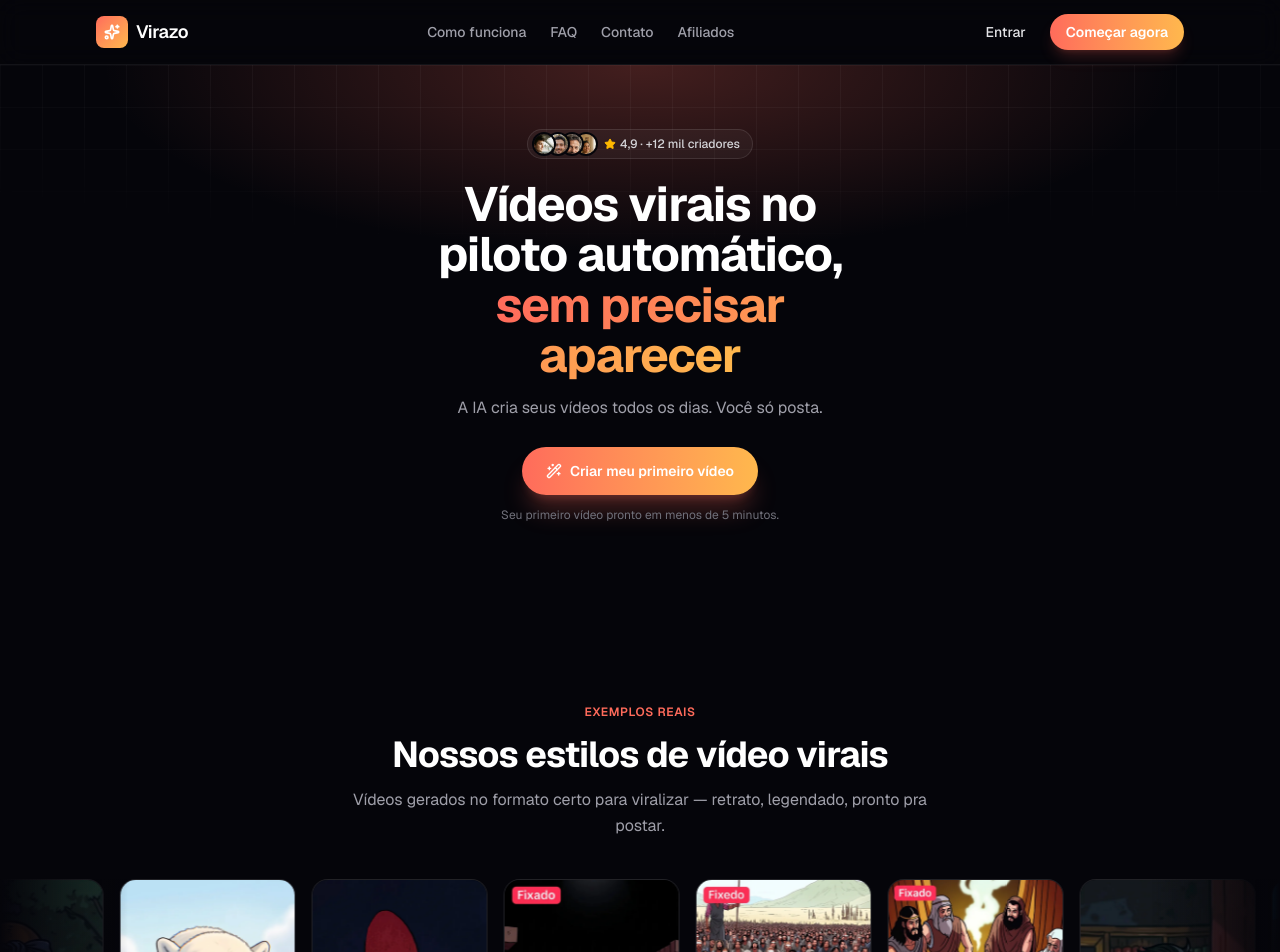
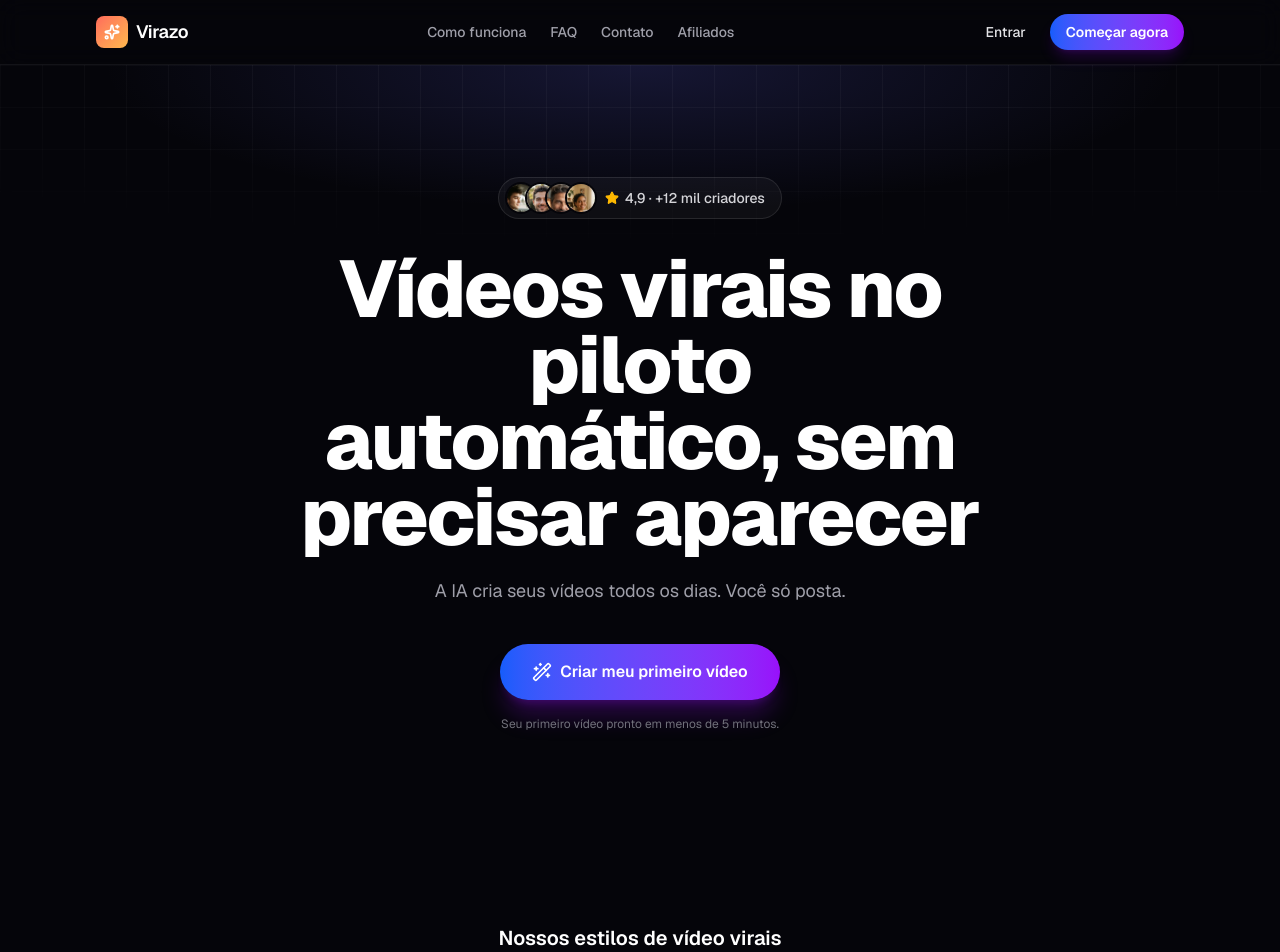
Before and after one commit to mocinhadigital/Virazo, a Next.js app: page / in a window 1280 px wide. Shown: the top 952 px of the page. Built offline with nearby package versions, Linux system fonts and the light colour scheme.

Commit message:
Redesenha Header e Hero para maxima fidelidade visual ao AutoShortz: titulo grande branco, CTA azul-roxo, badge maior, espacamentos ampliados, inicio discreto da proxima secao

```diff
--- a/src/components/landing/Header.tsx
+++ b/src/components/landing/Header.tsx
@@ -50,7 +50,7 @@ export default function Header() {
           </Link>
           <Link
             href="/login?mode=signup"
-            className="rounded-full bg-gradient-to-r from-[#FF6B5B] to-[#FFB84D] px-4 py-2 text-sm font-semibold text-white shadow-lg shadow-[#FF6B5B]/20 transition-transform active:scale-95 sm:hover:scale-[1.03]"
+            className="rounded-full bg-gradient-to-r from-blue-600 to-purple-600 px-4 py-2 text-sm font-semibold text-white shadow-lg shadow-purple-600/20 transition-transform active:scale-95 sm:hover:scale-[1.03]"
           >
             Começar agora
           </Link>
--- a/src/components/landing/Hero.tsx
+++ b/src/components/landing/Hero.tsx
@@ -10,49 +10,51 @@ const AVATARS = [
 
 export default function Hero() {
   return (
-    <section id="topo" className="relative overflow-hidden pt-10 pb-16 sm:pt-16 sm:pb-20">
-      <div className="pointer-events-none absolute inset-0 bg-radial-fade" />
+    <section id="topo" className="relative overflow-hidden pt-20 pb-24 sm:pt-28 sm:pb-32">
+      <div className="pointer-events-none absolute inset-x-0 top-0 h-[420px] bg-[radial-gradient(60%_50%_at_50%_0%,rgba(99,102,241,0.18)_0%,rgba(5,5,10,0)_70%)]" />
       <div className="pointer-events-none absolute inset-x-0 top-0 h-[320px] noise-grid" />
 
-      <div className="relative mx-auto max-w-6xl px-4 sm:px-6 lg:px-8">
-        <div className="mx-auto flex max-w-md flex-col items-center text-center">
-          <div className="inline-flex items-center gap-2 rounded-full border border-white/10 bg-white/[0.04] py-1 pl-1.5 pr-3 text-xs font-medium text-zinc-300">
-            <div className="flex -space-x-1.5">
-              {AVATARS.map((src, i) => (
+      <div className="relative mx-auto max-w-5xl px-4 sm:px-6 lg:px-8">
+        <div className="mx-auto flex max-w-3xl flex-col items-center text-center">
+          <div className="inline-flex items-center gap-2.5 rounded-full border border-white/10 bg-white/[0.04] py-1.5 pl-2 pr-4 text-sm font-medium text-zinc-300">
+            <div className="flex -space-x-2">
+              {AVATARS.map((src) => (
                 // eslint-disable-next-line @next/next/no-img-element
                 <img
                   key={src}
                   src={src}
                   alt=""
-                  className="h-5 w-5 rounded-full object-cover ring-2 ring-[#05050a]"
-                  style={{ zIndex: AVATARS.length - i }}
+                  className="h-7 w-7 rounded-full object-cover ring-2 ring-[#05050a]"
                 />
               ))}
             </div>
-            <span className="flex items-center gap-1">
-              <Star className="h-3 w-3 fill-amber-400 text-amber-400" />
+            <span className="flex items-center gap-1.5">
+              <Star className="h-3.5 w-3.5 fill-amber-400 text-amber-400" />
               4,9 · +12 mil criadores
             </span>
           </div>
 
-          <h1 className="mt-5 text-[2.5rem] font-bold leading-[1.05] tracking-tight text-white sm:text-5xl">
-            Vídeos virais no piloto automático,{" "}
-            <span className="text-gradient">sem precisar aparecer</span>
+          <h1 className="mt-8 max-w-[780px] text-5xl font-extrabold leading-[0.95] tracking-tight text-white sm:text-6xl lg:text-[80px]">
+            Vídeos virais no piloto
+            <br />
+            automático, sem
+            <br />
+            precisar aparecer
           </h1>
 
-          <p className="mt-4 max-w-[300px] text-sm leading-snug text-zinc-400 sm:max-w-sm sm:text-base">
+          <p className="mt-6 max-w-xl text-base leading-snug text-zinc-400 sm:text-lg">
             A IA cria seus vídeos todos os dias. Você só posta.
           </p>
 
           <Link
             href="/login?mode=signup"
-            className="mt-7 inline-flex w-full items-center justify-center gap-2 rounded-full bg-gradient-to-r from-[#FF6B5B] to-[#FFB84D] px-6 py-3.5 text-sm font-semibold text-white shadow-xl shadow-[#FF6B5B]/25 transition-transform active:scale-95 sm:w-auto sm:hover:scale-[1.03]"
+            className="mt-10 inline-flex w-full items-center justify-center gap-2 rounded-full bg-gradient-to-r from-blue-600 to-purple-600 px-8 py-4 text-base font-semibold text-white shadow-xl shadow-purple-600/25 transition-transform active:scale-95 sm:w-auto sm:hover:scale-[1.03]"
           >
-            <Wand2 className="h-4 w-4" />
+            <Wand2 className="h-5 w-5" />
             Criar meu primeiro vídeo
           </Link>
 
-          <p className="mt-3 text-xs text-zinc-500">
+          <p className="mt-4 text-xs text-zinc-500">
             Seu primeiro vídeo pronto em menos de 5 minutos.
           </p>
         </div>
--- a/src/components/landing/ViralGallery.tsx
+++ b/src/components/landing/ViralGallery.tsx
@@ -1,4 +1,4 @@
-import SectionHeading from "./SectionHeading";
+import { ChevronDown } from "lucide-react";
 
 const FILES = [
   "v-32m.webp",
@@ -16,16 +16,15 @@ export default function ViralGallery() {
   const looped = [...FILES, ...FILES];
 
   return (
-    <section className="py-16 sm:py-24">
-      <div className="mx-auto max-w-6xl px-4 sm:px-6 lg:px-8">
-        <SectionHeading
-          eyebrow="Exemplos reais"
-          title="Nossos estilos de vídeo virais"
-          description="Vídeos gerados no formato certo para viralizar — retrato, legendado, pronto pra postar."
-        />
+    <section className="py-12 sm:py-16">
+      <div className="mx-auto max-w-6xl px-4 text-center sm:px-6 lg:px-8">
+        <h2 className="text-lg font-semibold text-white sm:text-xl">
+          Nossos estilos de vídeo virais
+        </h2>
+        <ChevronDown className="mx-auto mt-2 h-4 w-4 text-zinc-600" />
       </div>
 
-      <div className="relative mt-8 overflow-hidden sm:mt-10">
+      <div className="relative mt-6 overflow-hidden sm:mt-8">
         <div className="pointer-events-none absolute inset-y-0 left-0 z-10 w-16 bg-gradient-to-r from-[#05050a] to-transparent sm:w-32" />
         <div className="pointer-events-none absolute inset-y-0 right-0 z-10 w-16 bg-gradient-to-l from-[#05050a] to-transparent sm:w-32" />
 
```
